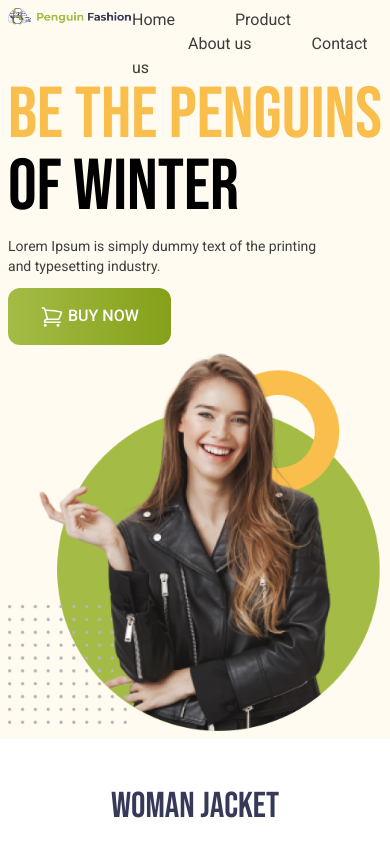
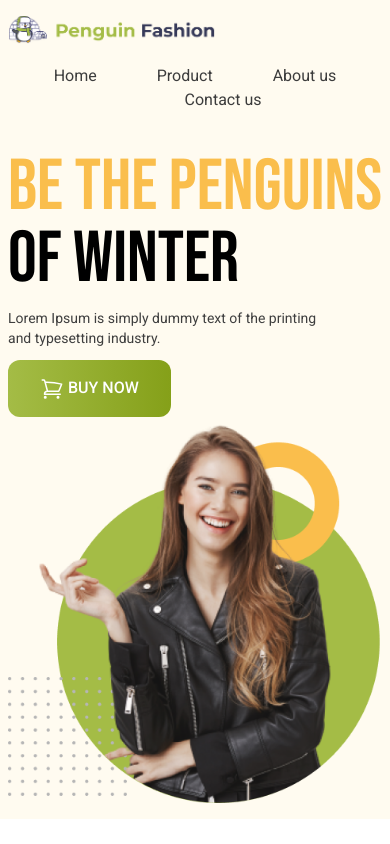
Before and after one commit to cssmh/penguin-fashion-tailwind, a plain HTML site: page index.html in a window 390 px wide. Shown: the top 844 px of the page. Drawn offline with nearby package versions, Linux system fonts and the light colour scheme.

Commit message:
complete full projects

```diff
--- a/index.html
+++ b/index.html
@@ -20,13 +20,13 @@
     </style>
 </head>
 <body>
-    <header class="bg-[#FFFBF0] px-2 md:px-36 py-2 md:py-10">
+    <header class="bg-[#FFFBF0] px-2 md:px-36 py-4 md:py-10">
         <!-- nav section -->
-        <div class="flex justify-between font-roboto">
-            <a href=""><img src="icons/logo.png" class="w-52" alt=""></a>
-            <div class="">
+        <div class="flex flex-col md:flex-row justify-between font-roboto mb-10 md:mb-0">
+            <a href=""><img src="icons/logo.png" class="w-52 mb-5 md:mb-0" alt=""></a>
+            <div class="list-none text-[#3C3C3C] text-center items-center">
                 <nav>
-                    <li class="list-none space-x-14 text-[#3C3C3C]">
+                    <li class="space-x-14">
                         <a href="">Home</a>
                         <a href="">Product</a>
                         <a href="">About us</a>
```
